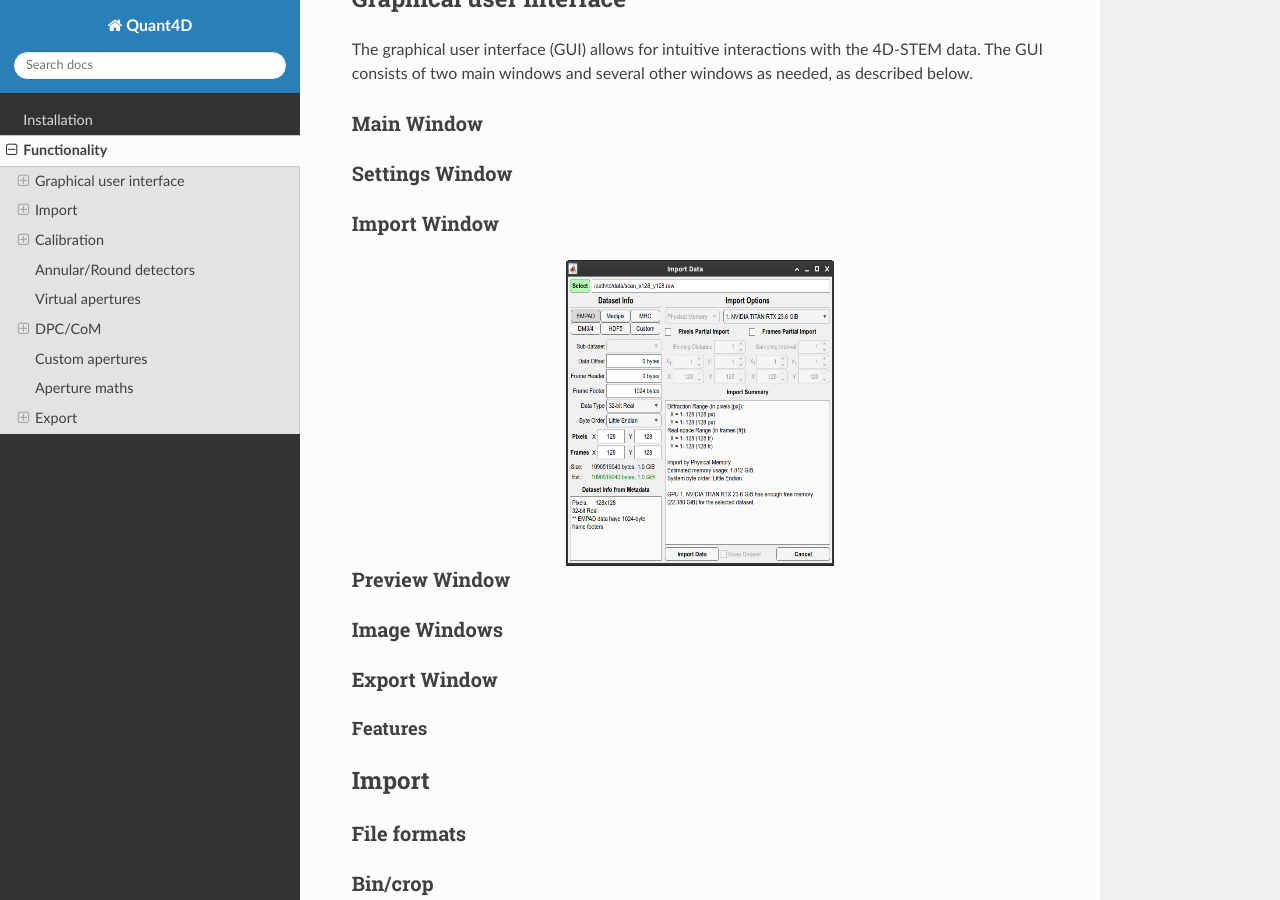
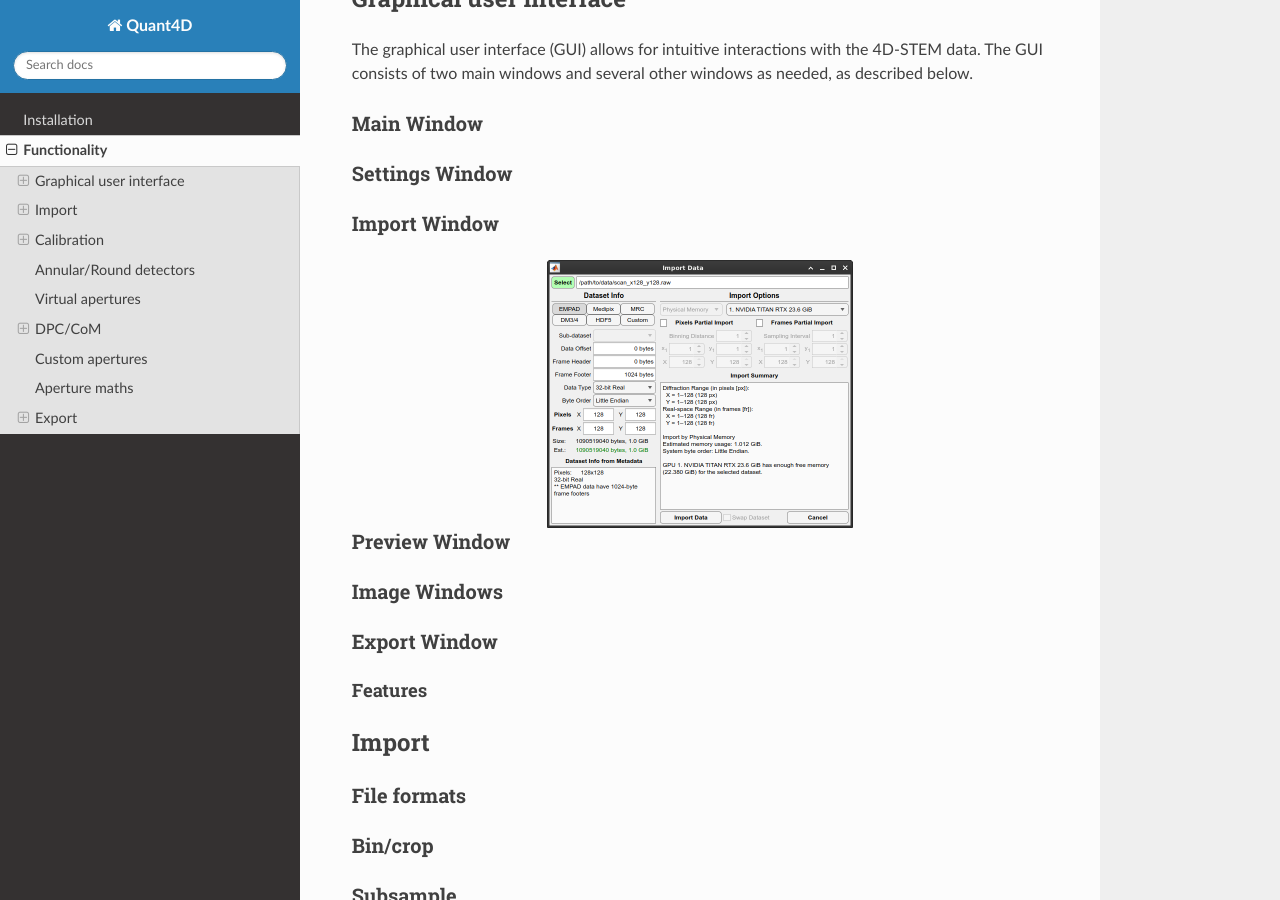
Before and after one commit to bryandesser/Quant4D, a Sphinx documentation site: the page built from docs/source/functionality.rst, in a window 1280 px wide and 900 px high, scrolled down 322 px. Built offline with Sphinx 7.4.7 and the Read the Docs theme 3.1.0, drawn with Linux system fonts in a browser that asks for light colours; pages that are not in the unit, such as notebooks, are missing from menus.

Commit message:
modified:   docs/source/functionality.rst

```diff
--- a/docs/source/functionality.rst
+++ b/docs/source/functionality.rst
@@ -17,8 +17,8 @@ Settings Window
 Import Window
 ^^^^^^^^^^^^^
 .. image:: ../_static/import_window.png
-    :width: 268
-    :height: 306
+    :width: 306
+    :height: 268
     :align: center
 
 Preview Window
```
